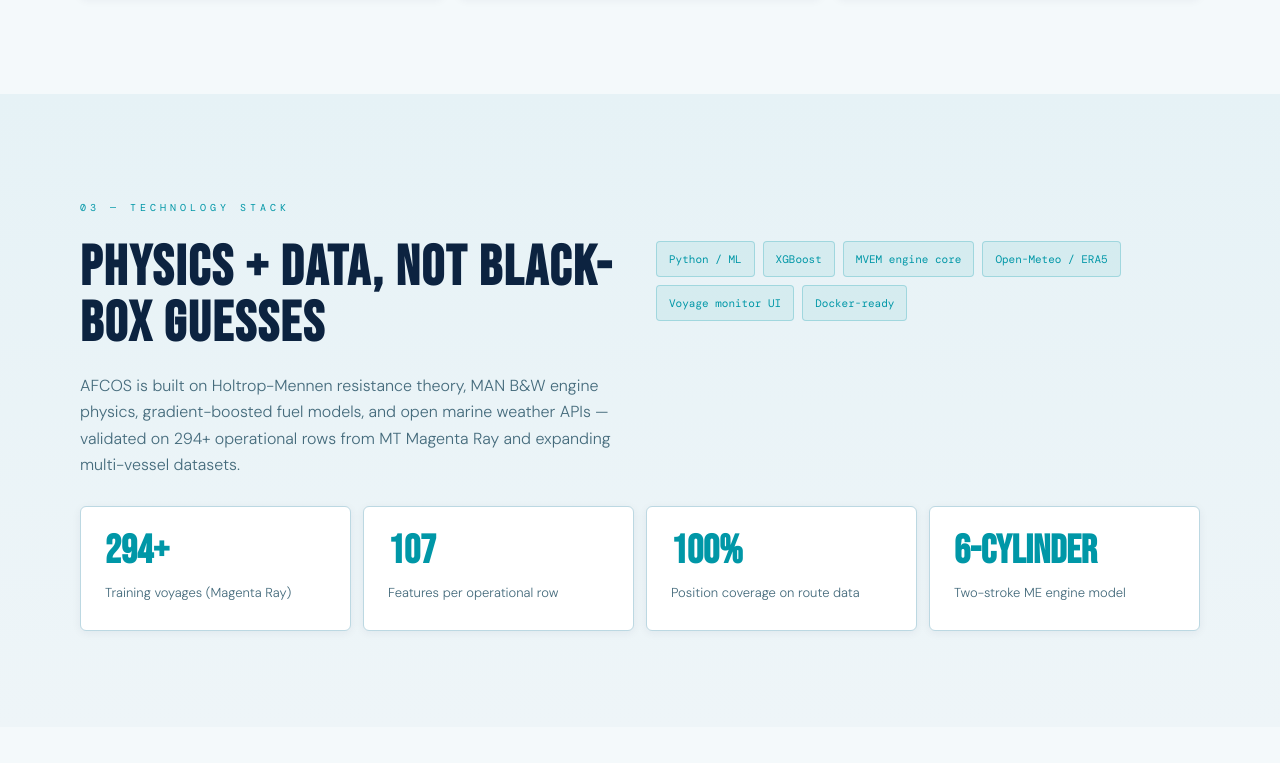
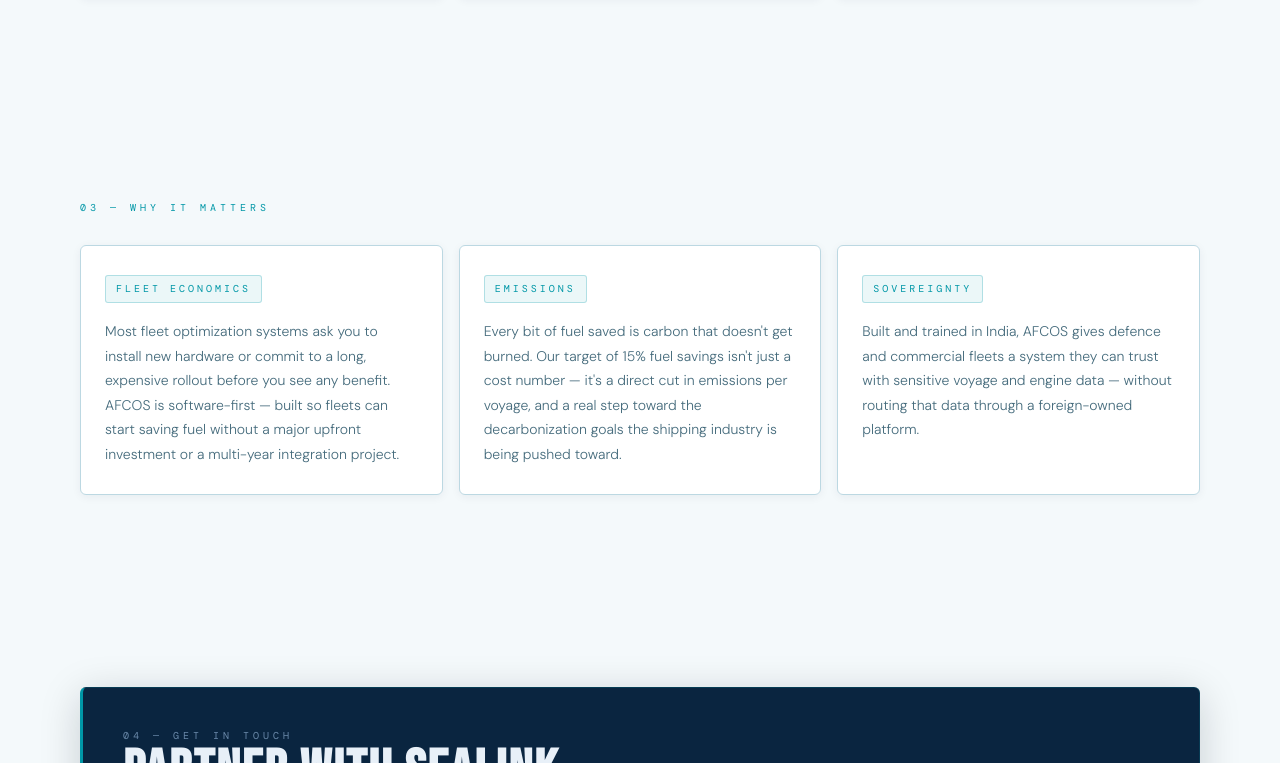
Before and after one commit to shailesh8944/sealink-, a Next.js app: page / in a window 1280 px wide. Shown: the part 5877-6640 px from the top of the page. Built offline with nearby package versions, Linux system fonts and the light colour scheme.

Commit message:
Remove technology stack section from homepage

```diff
--- a/components/pages/HomeClient.tsx
+++ b/components/pages/HomeClient.tsx
@@ -51,15 +51,6 @@ const impactCards = [
     label: 'Sovereignty',
     desc: 'Built and trained in India, AFCOS gives defence and commercial fleets a system they can trust with sensitive voyage and engine data — without routing that data through a foreign-owned platform.',
   },
-]
-
-const techTags = ['Python / ML', 'XGBoost', 'MVEM engine core', 'Open-Meteo / ERA5', 'Voyage monitor UI', 'Docker-ready']
-
-const metrics = [
-  { value: '294+', label: 'Training voyages (Magenta Ray)' },
-  { value: '107', label: 'Features per operational row' },
-  { value: '100%', label: 'Position coverage on route data' },
-  { value: '6-cylinder', label: 'Two-stroke ME engine model' },
 ]
 
 function FadeUp({ children, delay = 0, className }: { children: React.ReactNode; delay?: number; className?: string }) {
@@ -449,52 +440,11 @@ export default function HomeClient() {
         </div>
       </section>
 
-      {/* Technology */}
-      <section className="section section-dark" id="technology">
-        <div className="container">
-          <FadeUp>
-            <p className="section-label">03 — Technology stack</p>
-          </FadeUp>
-          <FadeUp delay={0.05}>
-            <div className="tech-layout">
-              <div>
-                <h2>Physics + data, not black-box guesses</h2>
-                <p>
-                  AFCOS is built on Holtrop-Mennen resistance theory, MAN B&amp;W engine physics,
-                  gradient-boosted fuel models, and open marine weather APIs — validated on
-                  294+ operational rows from MT Magenta Ray and expanding multi-vessel datasets.
-                </p>
-              </div>
-              <div className="tech-tags">
-                {techTags.map((tag) => (
-                  <span key={tag}>{tag}</span>
-                ))}
-              </div>
-            </div>
-          </FadeUp>
-          <div className="metrics">
-            {metrics.map((m, i) => (
-              <motion.div
-                key={m.label}
-                className="metric card"
-                initial={{ opacity: 0, y: 20 }}
-                whileInView={{ opacity: 1, y: 0 }}
-                viewport={{ once: true, amount: 0.2 }}
-                transition={{ duration: 0.5, delay: i * 0.08, ease: 'easeOut' }}
-              >
-                <strong>{m.value}</strong>
-                <span>{m.label}</span>
-              </motion.div>
-            ))}
-          </div>
-        </div>
-      </section>
-
       {/* Why it matters */}
       <section className="section" id="impact">
         <div className="container">
           <FadeUp>
-            <p className="section-label">04 — Why it matters</p>
+            <p className="section-label">03 — Why it matters</p>
           </FadeUp>
           <div className="impact-grid">
             {impactCards.map((card, i) => (
@@ -519,7 +469,7 @@ export default function HomeClient() {
         <FadeUp className="container">
           <div className="cta-panel">
             <div>
-              <p className="section-label">05 — Get in touch</p>
+              <p className="section-label">04 — Get in touch</p>
               <h2>Partner with Sealink</h2>
               <p>
                 Interested in AFCOS pilots, fleet integrations, or custom maritime software?
```
